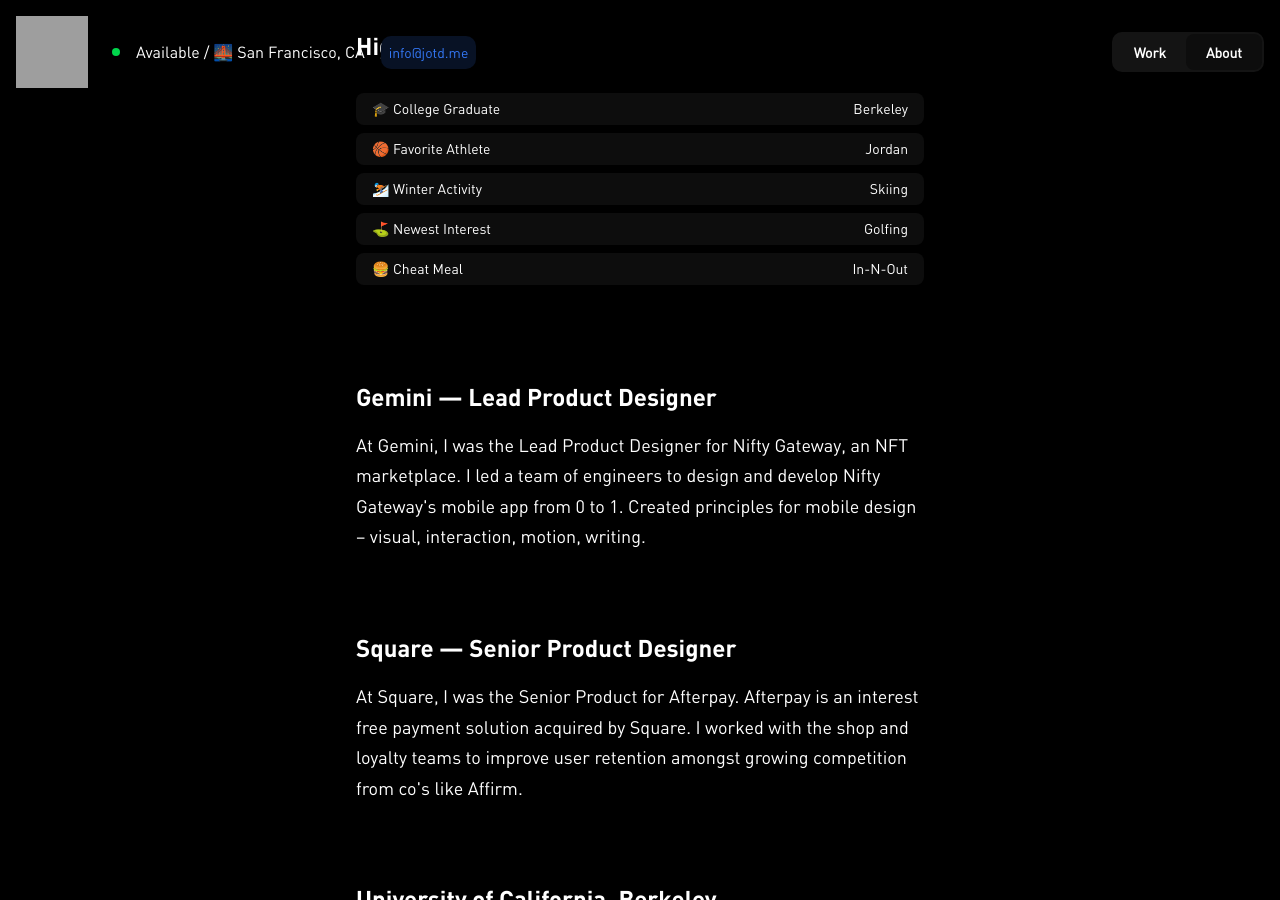
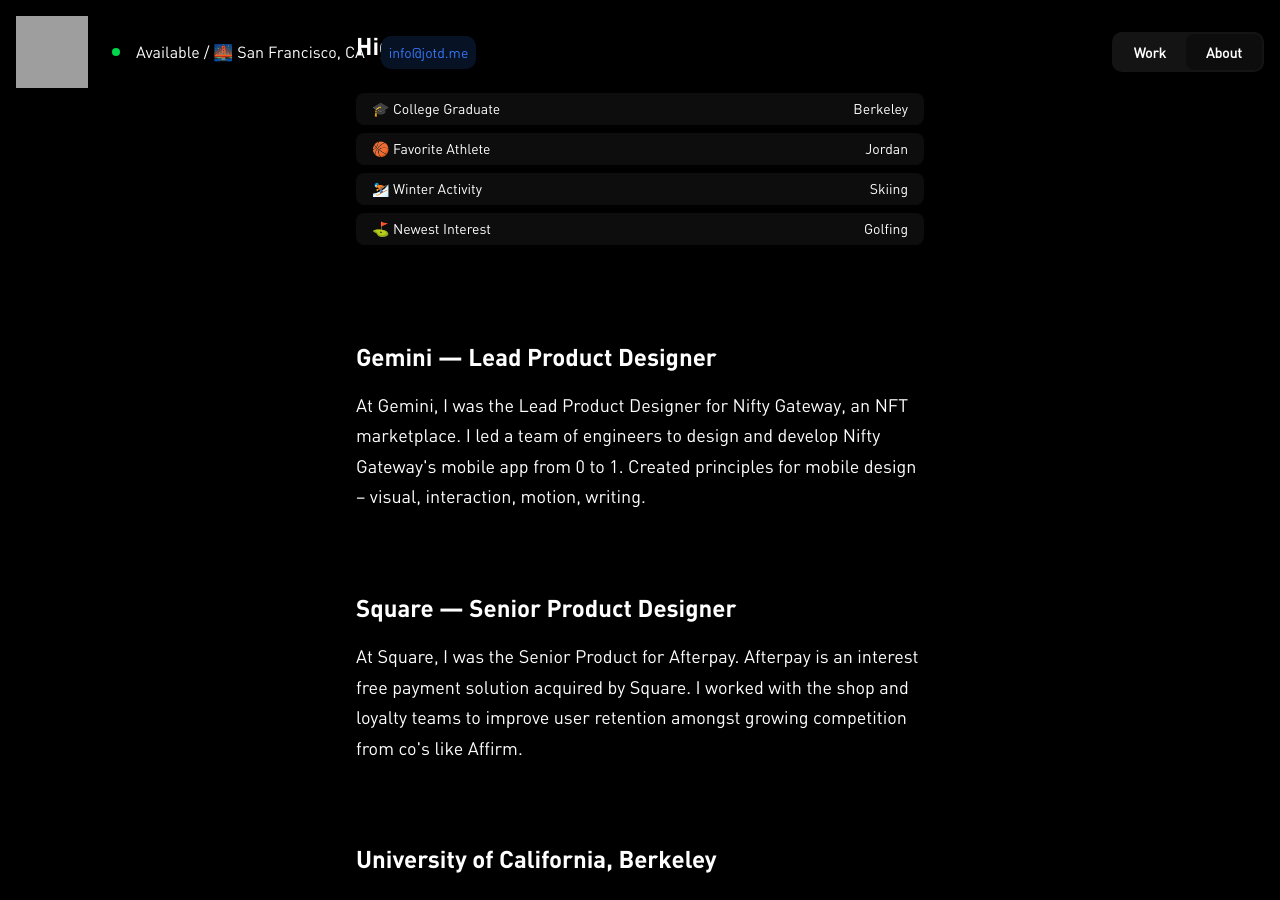
Before and after one commit to jotd/jotd-portfolio, a Jekyll site: the page about/index.html, which Jekyll copies as it is, in a window 1280 px wide and 900 px high, scrolled down 814 px. Built offline with Jekyll 4.4.1, drawn with Linux system fonts in a browser that asks for light colours; grey boxes are pictures that could not be loaded.

Commit message:
Update index.html

```diff
--- a/about/index.html
+++ b/about/index.html
@@ -95,14 +95,6 @@
         </div>
       </div>
 
-      <div class="content-row">
-        <div class="text-container desktop">
-          <div class="text-block-left">
-            🍔 Cheat Meal
-          </div>
-          <div class="text-block-right">In-N-Out</div>
-        </div>
-      </div>
 </div>
 
     <div class="content-about">
```
